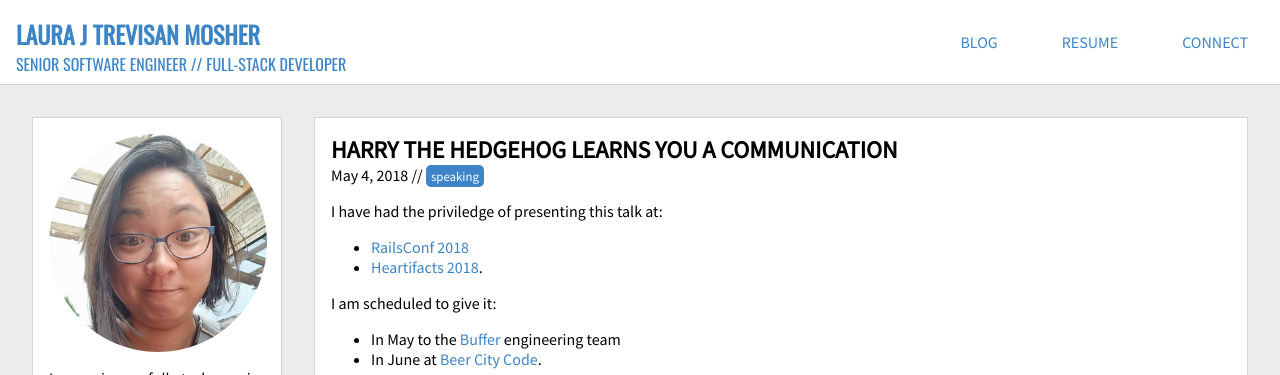
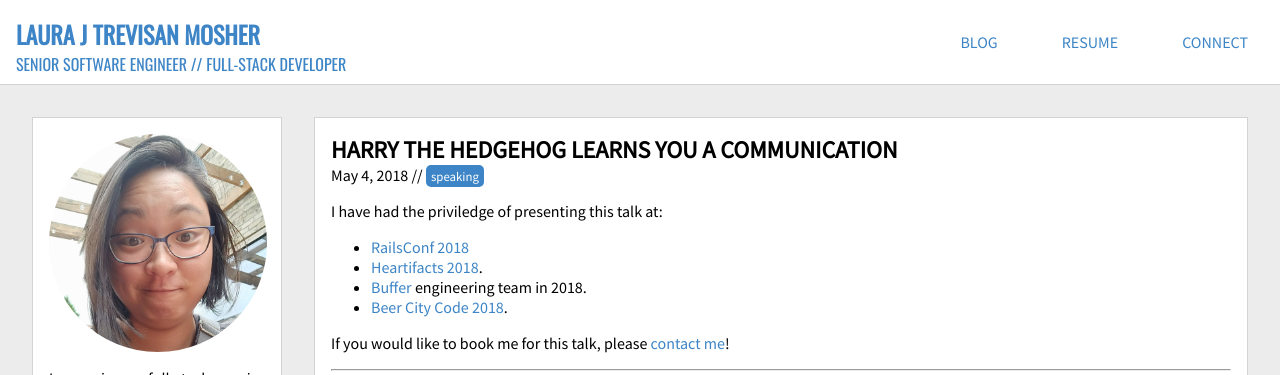
Before and after one commit to lauramosher/lauramosher.github.io, a Jekyll site: the page built from blog/_posts/2018-05-04-harry-the-hedgehog.md, in a window 1280 px wide, cut to the strip 0-375 px from the top of the page. Built offline with Jekyll 4.4.1, drawn with Linux system fonts in a browser that asks for light colours.

Commit message:
fix video and slides
also update Harry the Hedgehog to move future talks to past talks

```diff
--- a/_sass/post.scss
+++ b/_sass/post.scss
@@ -52,3 +52,9 @@ figure {
 pre {
   margin: 0;
 }
+
+iframe {
+  width: 848px;
+  max-width: 848px;
+  height: 480px;
+}
--- a/blog/_posts/2018-05-04-harry-the-hedgehog.md
+++ b/blog/_posts/2018-05-04-harry-the-hedgehog.md
@@ -2,6 +2,7 @@
 layout: post
 title: "Harry the Hedgehog Learns You A Communication"
 date: 2018-05-04 11:40:00 -0400
+updated: 2018-07-05
 excerpt: "We know how to communicate — we do it on a daily basis, so why spend time perfecting something you feel you already know how to do? Well, what you say and how you say it impacts how you are understood and how others perceive you. In written communication, a single missing comma can wildly change the meaning of what you said. In this talk, we'll walk through 5 tips that improve how you communicate. Using real world examples, we'll show how common these pitfalls are and how to overcome them. You'll leave armed with the ability to positively impact your relationships through how you communicate."
 categories: speaking
 ---
@@ -9,10 +10,8 @@ categories: speaking
 I have had the priviledge of presenting this talk at:
 - <a href="https://railsconf.com">RailsConf 2018</a>
 - <a href="https://codeandsupply.com/heartifacts">Heartifacts 2018</a>.
-
-I am scheduled to give it:
-- In May to the <a href="https://buffer.com">Buffer</a> engineering team
-- In June at <a href="https://beercitycode.com/">Beer City Code</a>.
+- <a href="https://buffer.com">Buffer</a> engineering team in 2018.
+- <a href="https://beercitycode.com/">Beer City Code 2018</a>.
 
 If you would like to book me for this talk, please <a href="/connect">contact me</a>!
 
@@ -24,4 +23,4 @@ We know how to communicate — we do it on a daily basis, so why spend time perf
 
 ## Recordings
 
-<iframe width="848" height="480" src="https://www.youtube-nocookie.com/embed/uT1ovJqIjt4?rel=0&amp;showinfo=0" frameborder="0" allow="autoplay; encrypted-media" allowfullscreen></iframe>
+<iframe src="https://www.youtube-nocookie.com/embed/uT1ovJqIjt4?rel=0&amp;showinfo=0" frameborder="0" allow="autoplay; encrypted-media" allowfullscreen></iframe>
```
Also changed, not shown: 1 other file.
